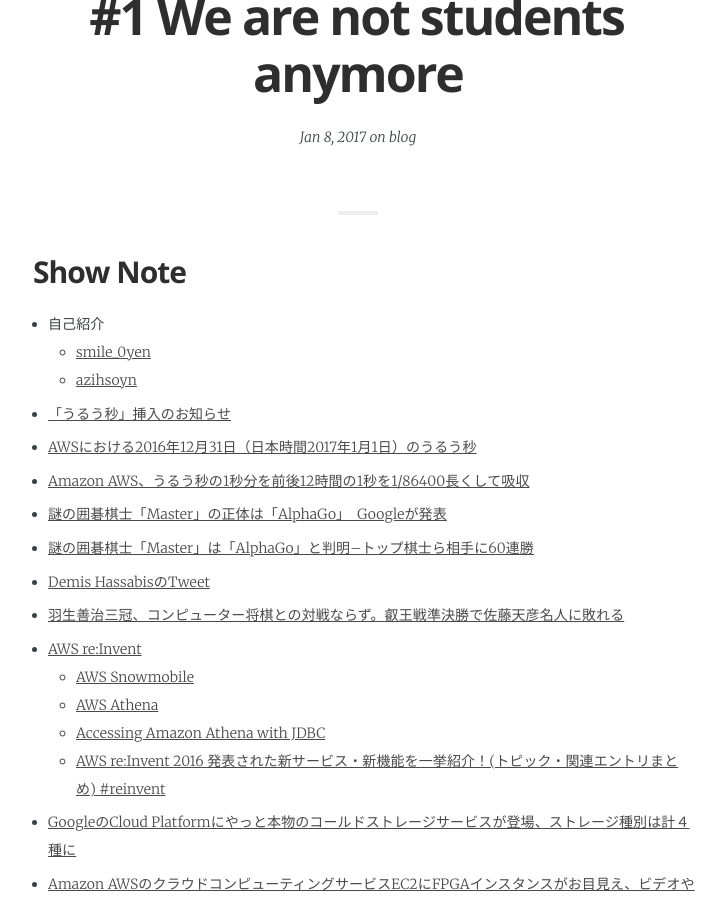
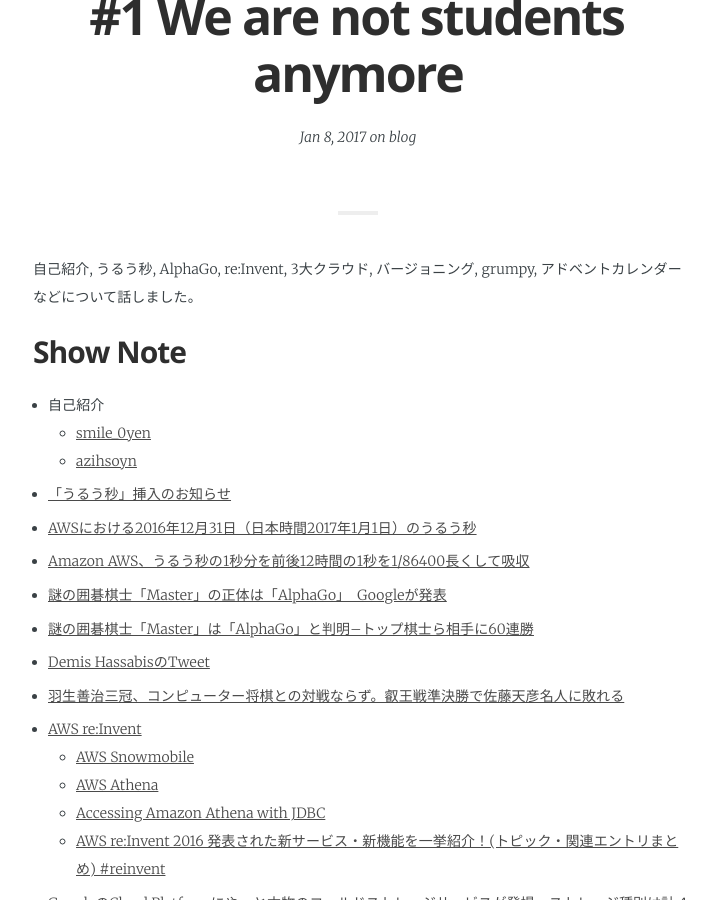
Before and after one commit to rehashfm/rehash.fm, a Jekyll site: the page built from _posts/2017-01-08-1.md, in a window 1280 px wide and 900 px high, scrolled down 353 px. Shown: the whole window, without its empty margins (282-1007 px from the left). Built offline with Jekyll 4.4.1, drawn with Linux system fonts in a browser that asks for light colours; some web fonts are replaced.

Commit message:
add description

```diff
--- a/_posts/2017-01-08-1.md
+++ b/_posts/2017-01-08-1.md
@@ -5,7 +5,10 @@
 tags:              blog
 category:          Blog
 author:            smile-0yen,azihsoyn
+excerpt:           自己紹介, うるう秒, AlphaGo, re:Invent, 3大クラウド, バージョニング, grumpy, アドベントカレンダーなどについて話しました。
 ---
+
+自己紹介, うるう秒, AlphaGo, re:Invent, 3大クラウド, バージョニング, grumpy, アドベントカレンダーなどについて話しました。
 
 ## Show Note
 * 自己紹介
```
